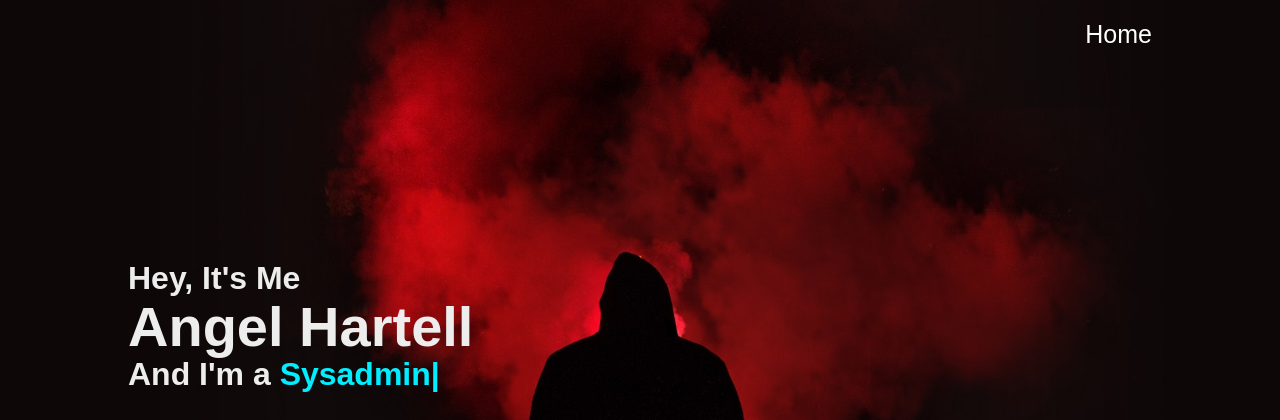
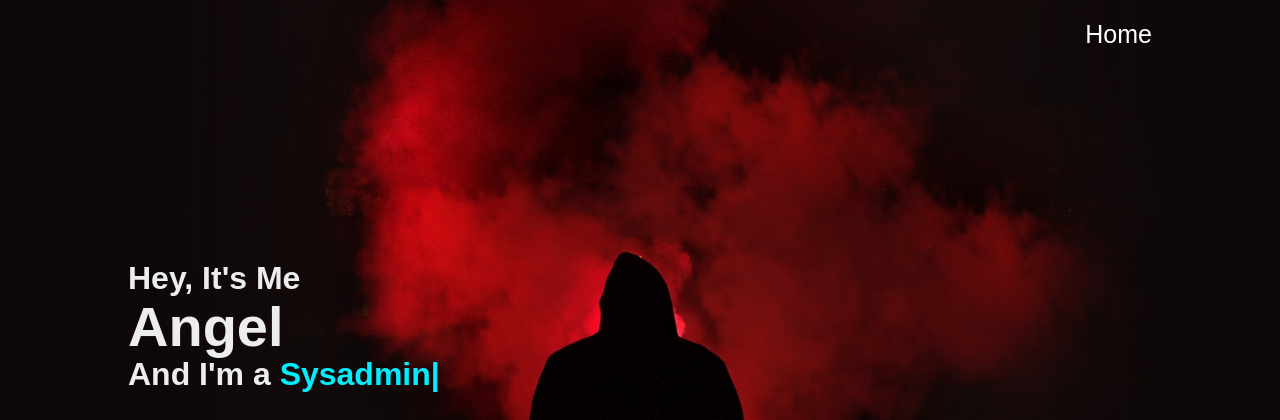
Before and after one commit to hookwell/personal_web_update_2023, a plain HTML site: page index.html in a window 1280 px wide. Shown: the top 420 px of the page. Drawn offline with nearby package versions, Linux system fonts and the light colour scheme.

```diff
--- a/index.html
+++ b/index.html
@@ -29,7 +29,7 @@
     <section class="home">
         <div class="home-content">
             <h3>Hey, It's Me</h3>
-            <h1>Angel Hartell</h1>
+            <h1>Angel</h1>
             <h3>And I'm a <span class="text"></span></h3>
             <p>I'm a polyglot geek guy.
                 <br>expertise in Security Operations</p>
```
